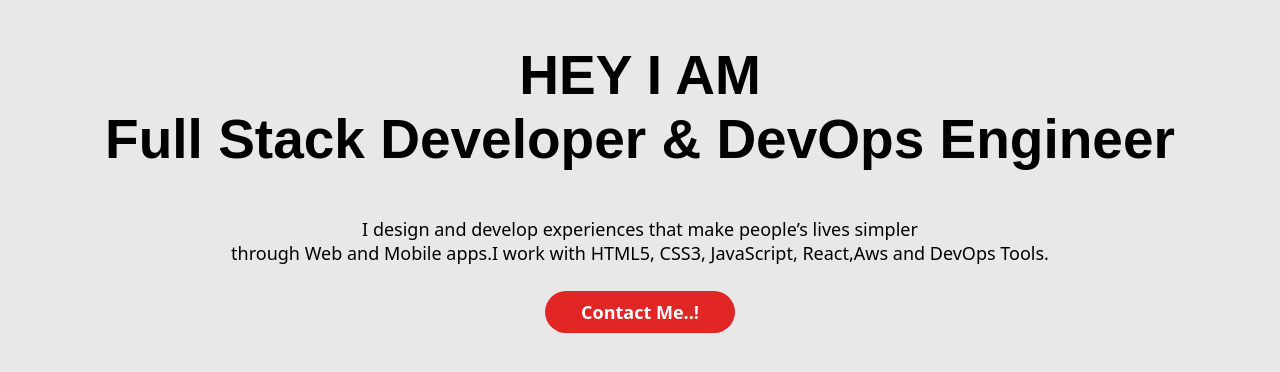
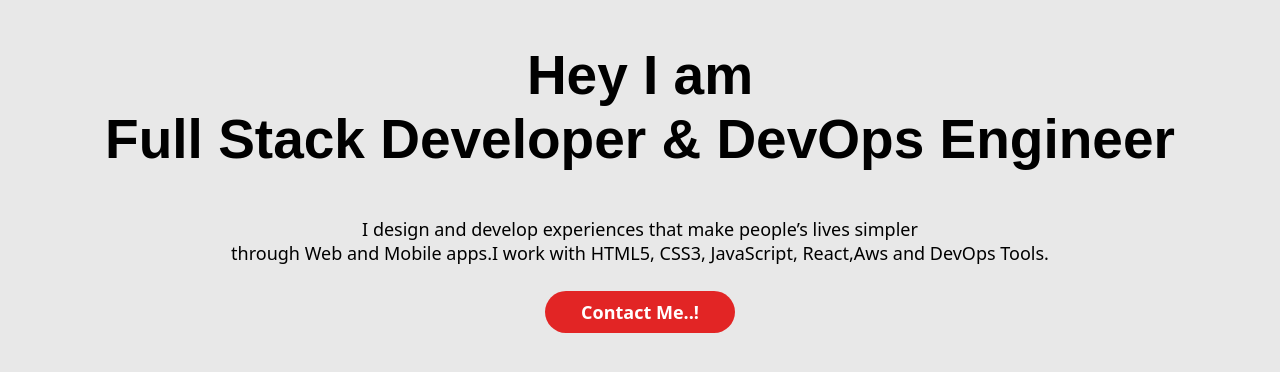
Before and after one commit to laxminarayan183/awsdeploy, a plain HTML site: page index.html in a window 1280 px wide. Shown: the part 336-708 px from the top of the page. Drawn offline with Linux system fonts and the light colour scheme.

Commit message:
changes in index file

```diff
--- a/index.html
+++ b/index.html
@@ -157,7 +157,7 @@ body{
             <section class="profile">
                 <img src="https://i.postimg.cc/3R86R4N1/Profile-Pic.jpg" >
                 <div class="main-content">
-                    <h1>HEY I AM <br>Full Stack Developer & DevOps Engineer</h1>
+                    <h1>Hey I am <br>Full Stack Developer & DevOps Engineer</h1>
                     <p>I design and develop experiences that make people’s lives simpler<br> through Web and Mobile apps.I work with HTML5, CSS3, JavaScript, React,Aws and DevOps Tools.</p>
                     <a class="action-btn" href="#">Contact Me..!</a>
                 </div>
```
